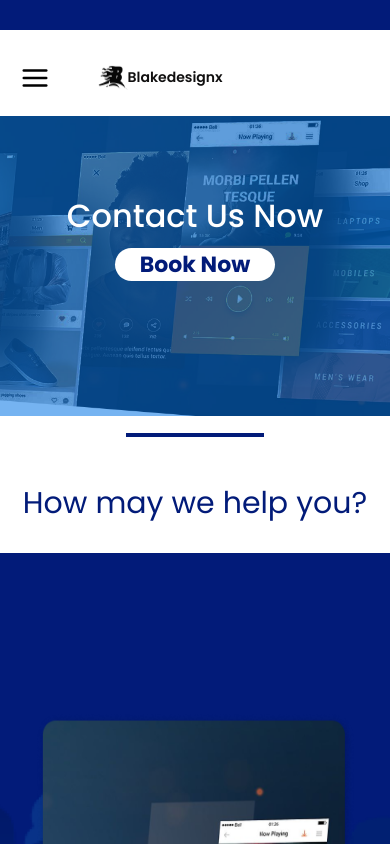
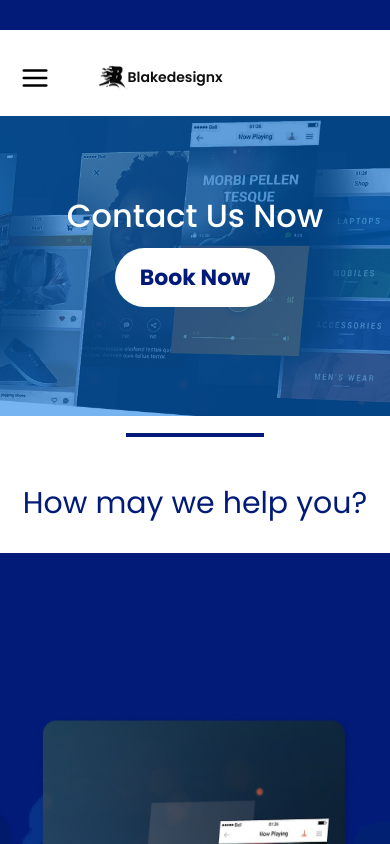
Before and after one commit to youngmikec/Blake-design, a Next.js app: page /contact in a window 390 px wide. Shown: the top 844 px of the page. Built offline with nearby package versions, Linux system fonts and the light colour scheme.

Commit message:
fixed read more button

```diff
--- a/components/price-card/price-card.module.css
+++ b/components/price-card/price-card.module.css
@@ -9,7 +9,6 @@
     bottom: 2rem;
     text-align: center;
     padding: 2rem 0.5rem;
-    line-height: 4rem;
 }
 
 @media screen and (max-width: 771px) {
--- a/components/price-card/price-card.tsx
+++ b/components/price-card/price-card.tsx
@@ -13,7 +13,7 @@ export function PriceCard ({packageName, services, price}: PricePackage) {
             <div className={` ${styles.wrapper}`}>
                 <h1 className='h1'>{ packageName }</h1>
                 {
-                    services.length > 0 && services.map((service: string, index: number) => <p key={index}>{service}</p>)
+                    services.length > 0 && services.map((service: string, index: number) => <p className='my-10' key={index}>{service}</p>)
                 }
                 <div className='mt-4 mb-6'>
                     <SleekButton label={price} mode='light' size='md' url="/contact" />
--- a/components/price/price.tsx
+++ b/components/price/price.tsx
@@ -54,7 +54,7 @@ const Price = ({background, title}: Props) => {
                         {
                             packages.map((item: PricePackage, index: number) => {
 
-                                return <div className="flex-1 container" key={index}>
+                                return <div className="container" key={index}>
                                     <PriceCard packageName={item.packageName} price={item.price} services={item.services} />
                                 </div>
                             })
--- a/components/sleek-button/sleek-button.module.css
+++ b/components/sleek-button/sleek-button.module.css
@@ -1,7 +1,7 @@
 .button {
     height: max-content;
     border-radius: 30px;
-    padding: auto 1rem;
+    padding: .7rem 1rem;
     font-size: 22px;
     font-weight: bold;
 }
@@ -31,3 +31,13 @@
 .xlg{
     width: 190px;
 }
+
+@media screen and (max-width: 770px) {
+    .button {
+        height: max-content;
+        border-radius: 30px;
+        padding: .8rem 1rem;
+        font-size: 22px;
+        font-weight: bold;
+    }
+}
```
